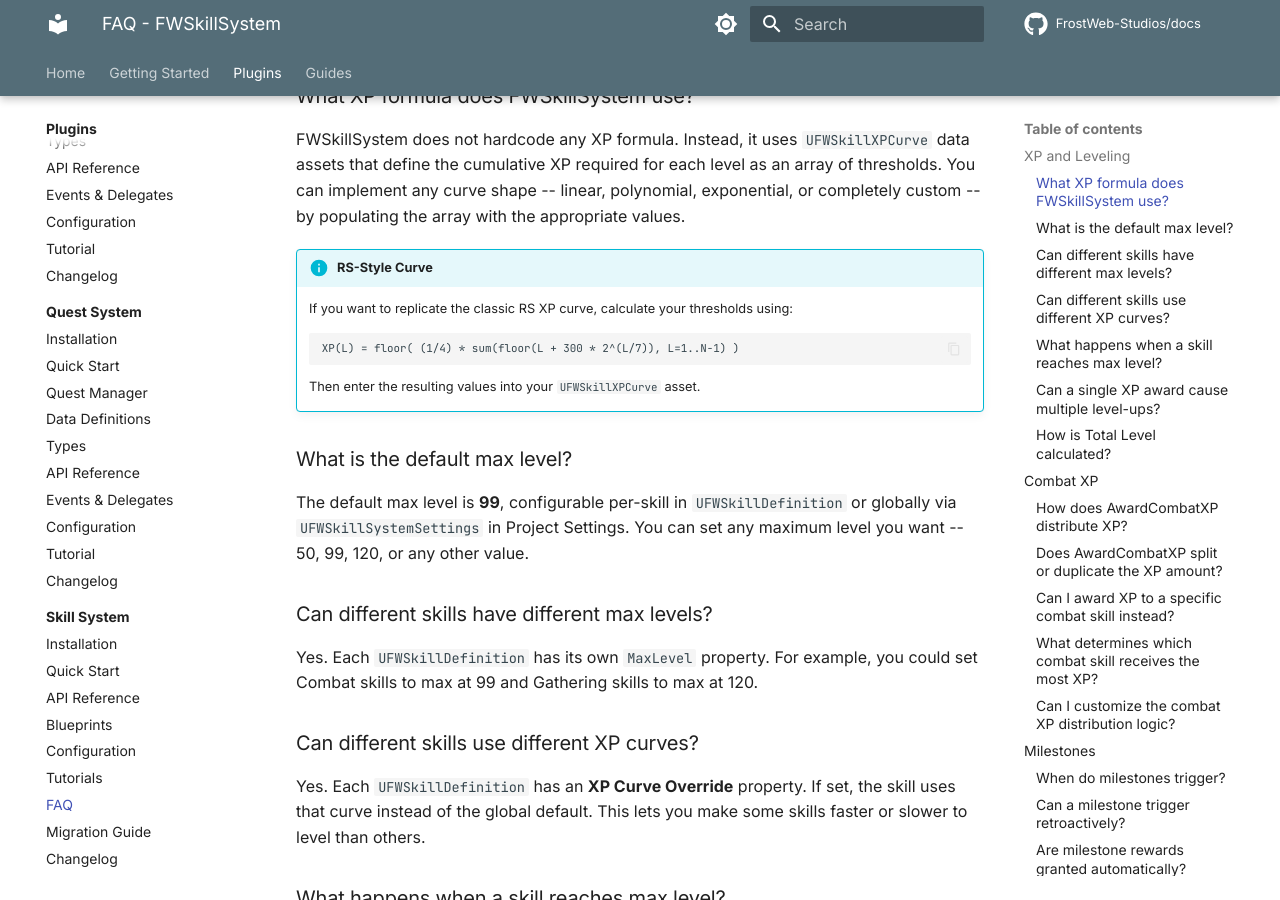
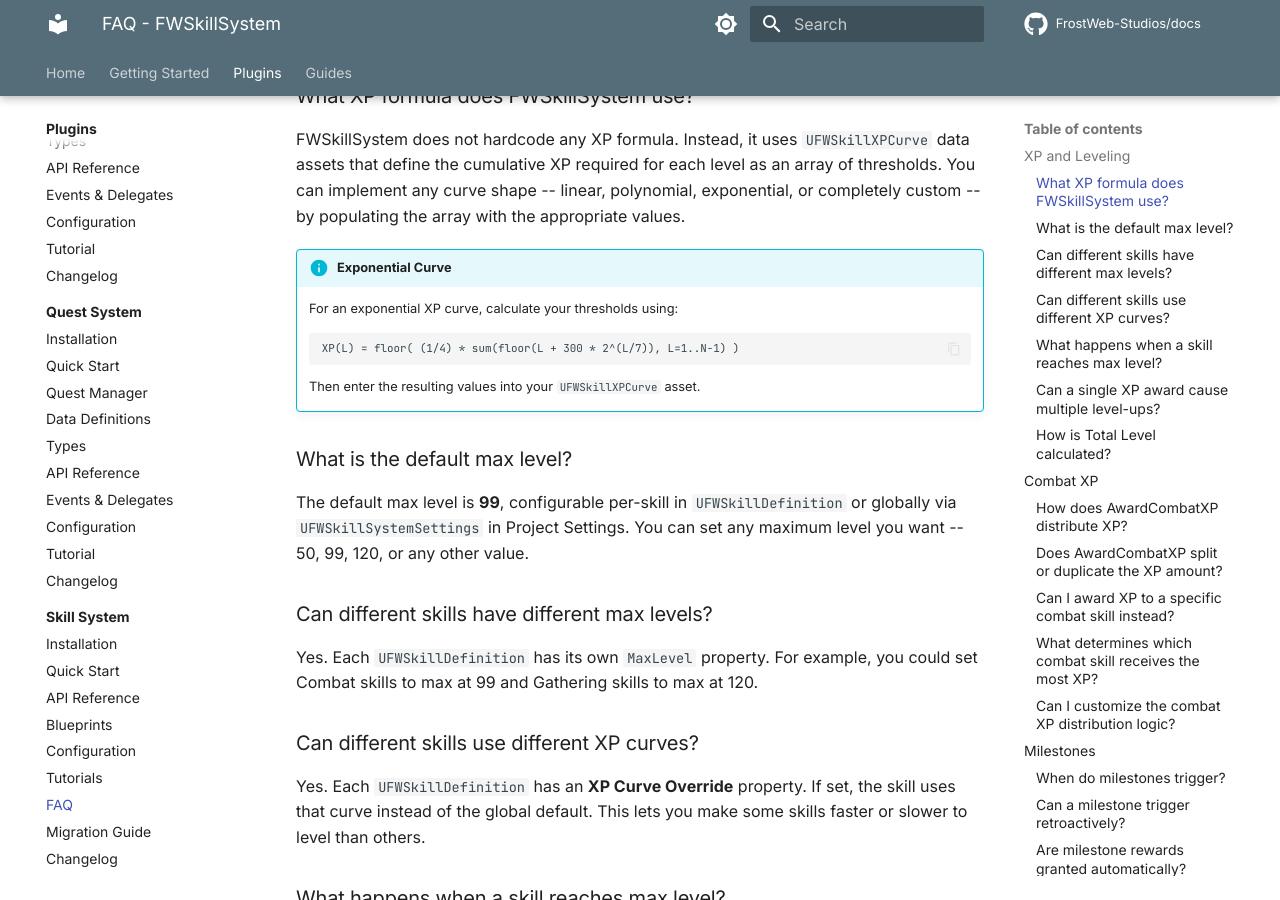
Before and after one commit to FrostWeb-Studios/docs, an MkDocs documentation site: the page built from docs/plugins/skill-system/faq.md, in a window 1280 px wide and 900 px high, scrolled down 356 px. Built offline with MkDocs 1.6.1 and Material for MkDocs 9.7.7, drawn with Linux system fonts in a browser that asks for light colours; comment, search, counter and statistics services are not loaded; the version menu is left out.

Commit message:
Remove RS/RuneScape references from skill system documentation

````diff
--- a/docs/plugins/skill-system/faq.md
+++ b/docs/plugins/skill-system/faq.md
@@ -14,8 +14,8 @@
 
 FWSkillSystem does not hardcode any XP formula. Instead, it uses `UFWSkillXPCurve` data assets that define the cumulative XP required for each level as an array of thresholds. You can implement any curve shape -- linear, polynomial, exponential, or completely custom -- by populating the array with the appropriate values.
 
-!!! info "RS-Style Curve"
-    If you want to replicate the classic RS XP curve, calculate your thresholds using:
+!!! info "Exponential Curve"
+    For an exponential XP curve, calculate your thresholds using:
     ```
     XP(L) = floor( (1/4) * sum(floor(L + 300 * 2^(L/7)), L=1..N-1) )
     ```
````
Also changed, not shown: docs/index.md (+1 -1 lines), docs/plugins/index.md (+1 -1 lines), docs/plugins/skill-system/configuration.md (+2 -2 lines), docs/plugins/skill-system/index.md (+2 -2 lines).
